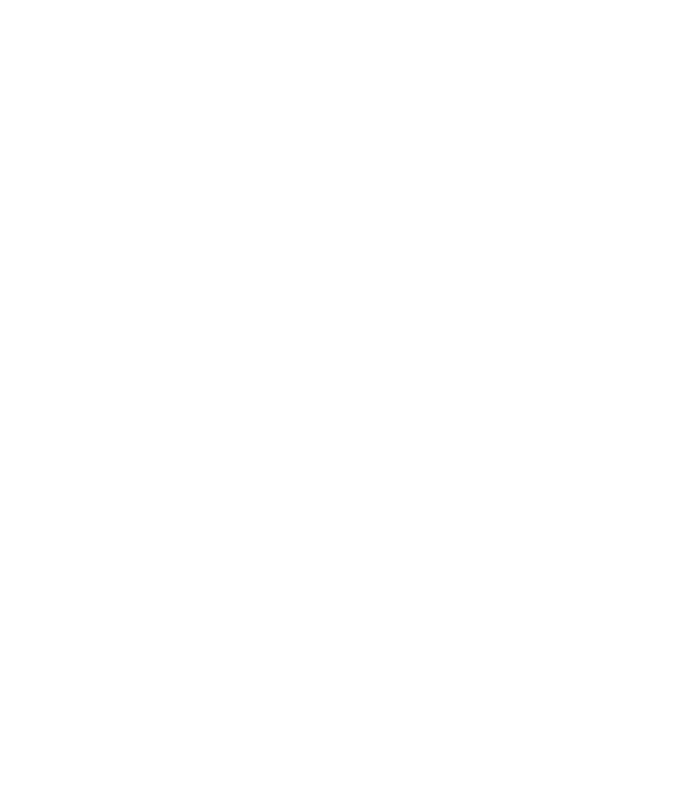
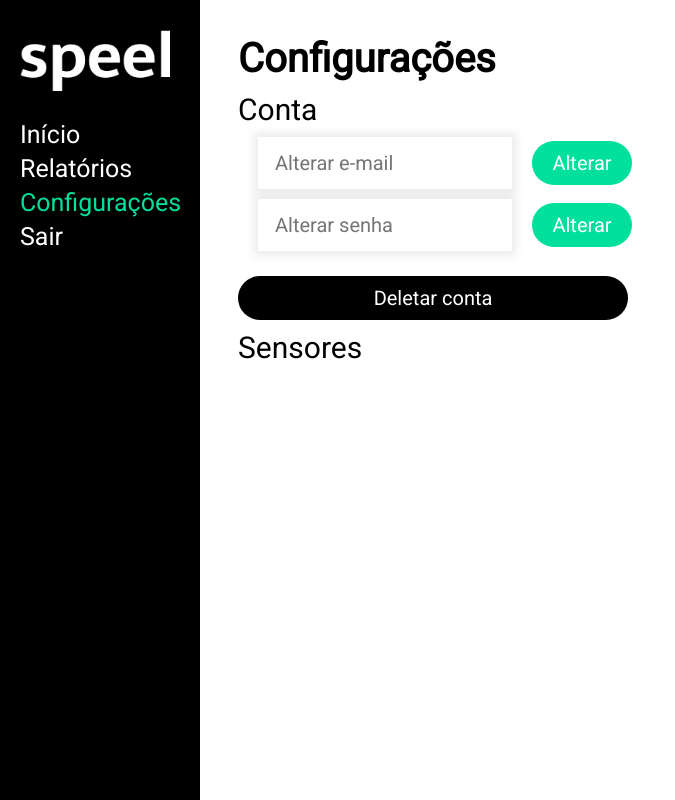
Before and after one commit to mariliabarbosa/Speel, a plain HTML site: page frontend/pages/config.html in a window 1280 px wide. Shown: the whole page, without its empty margins (0-675 px from the left). Drawn offline with nearby package versions, Linux system fonts and the light colour scheme.

Commit message:
add: Config page css finished and user data change

```diff
--- a/backend/src/controllers/UserController.js
+++ b/backend/src/controllers/UserController.js
@@ -32,7 +32,7 @@ module.exports = {
     },
     async update(req, res){
         const { id } = req.params;
-        const { email, password} = req.body;
+        const { email, password } = req.body;
 
         const user = await User.findOne({ where: { id }});
 
--- a/backend/src/routes.js
+++ b/backend/src/routes.js
@@ -18,7 +18,7 @@ routes.use((req, res, next) => {console.log(); return next()})
 routes.get('/users', UserController.index);
 routes.get('/currentuser', UserController.currentUser);
 routes.get('/users/:id', UserController.getUser);
-routes.patch('/users/:id', UserController.update);
+routes.put('/users/:id', UserController.update);
 routes.delete('/users/:id', UserController.delete);
 
 routes.get('/sensors', SensorController.index);
--- a/frontend/pages/config.html
+++ b/frontend/pages/config.html
@@ -0,0 +1,37 @@
+<!DOCTYPE html>
+<html lang="pt-br">
+<head>
+    <meta charset="UTF-8">
+    <meta http-equiv="X-UA-Compatible" content="IE=edge">
+    <meta name="viewport" content="width= device-width, initial-scale=1.0">
+    <script src="https://unpkg.com/axios/dist/axios.min.js"></script>
+    <script src="../scripts/config.js"></script>
+    <link rel="stylesheet" href="../styles/config.css">
+    <link rel="preconnect" href="https://fonts.gstatic.com">
+<link href="https://fonts.googleapis.com/css2?family=Roboto&display=swap" rel="stylesheet">
+    <title>Configurações</title>
+</head>
+<body>
+    <div class="sidebar">
+        <img class="logo" src="../assets/logo-speel.png">
+        <div class="menu">
+            <a href="main-page.html"><p>Início</p></a>
+            <a href="reports.html"><p>Relatórios</p></a>
+            <p id="current-page">Configurações</p>
+            <p onclick="logout()">Sair</p>
+        </div>
+    </div>
+    <div class="content">
+        <h1 class="title">Configurações</h1>
+        <div class="account">
+            <h3>Conta</h3>
+            <input id="email" placeholder="Alterar e-mail"><button class="change-btn" onclick="changeEmail()">Alterar</button><br>
+            <input id="password" type="password" placeholder="Alterar senha"><button class="change-btn" onclick="changePassword()">Alterar</button><br>
+            <button id="deactivate" onclick="deleteAccount()">Deletar conta</button>
+        </div>
+        <div class="sensors">
+            <h3>Sensores</h3>
+        </div>
+    </div>
+</body>
+</html>
--- /dev/null
+++ b/frontend/scripts/config.js
@@ -0,0 +1,60 @@
+function changeEmail(){
+    const email = document.querySelector("#email").value;
+
+    const id = localStorage.getItem("id");
+    const token = 'bearer '+localStorage.getItem("token");
+
+    axios({
+        method: 'put',
+        url: `http://localhost:8000/users/${id}`,
+        data: {
+            email,
+        },
+        headers:{
+            'Content-Type': 'application/json',
+            'authorization': token,
+        }
+    }).then((res) => {
+        console.log(res);
+    });
+}
+
+function changePassword(){
+    const password = document.querySelector("#password").value;
+
+    const id = localStorage.getItem("id");
+    const token = 'bearer '+localStorage.getItem("token");
+
+    axios({
+        method: 'put',
+        url: `http://localhost:8000/users/${id}`,
+        data: {
+            password,
+        },
+        headers:{
+            'Content-Type': 'application/json',
+            'authorization': token,
+        }
+    }).then((res) => {
+        console.log(res);
+    });
+}
+function deleteAccount(){
+    const id = localStorage.getItem("id");
+    const token = 'bearer '+localStorage.getItem("token");
+
+    window.location.href = "../pages/login.html";
+
+    axios({
+        method: 'delete',
+        url: `http://localhost:8000/users/${id}`,
+        headers:{
+            'Content-Type': 'application/json',
+            'authorization': token,
+        }
+    }).then((res) => {
+        localStorage.removeItem("token");
+        localStorage.removeItem("username");
+        localStorage.removeItem("id");
+    });
+}
--- a/frontend/scripts/main-page.js
+++ b/frontend/scripts/main-page.js
@@ -84,7 +84,7 @@ function printHour() {
 
 function start(){
     const verify = localStorage.getItem("token");
-    if(!verify){
+    if(verify == null){
         window.location.href = "../login.html"
     }
 
@@ -98,6 +98,8 @@ function start(){
 
 function logout(){
     localStorage.removeItem("token");
+    localStorage.removeItem("username");
+    localStorage.removeItem("id");
     window.location.href="../pages/login.html";
 }
 
--- a/frontend/scripts/reports.js
+++ b/frontend/scripts/reports.js
@@ -105,6 +105,7 @@ function analyzeInput(){
 
 function showChart(size){
     var chart;
+    document.querySelector("#chart p").setAttribute("style", "display:none");
     if(size == 4){
         chart = new ApexCharts(document.querySelector("#chart"), yearOptions);
         chart.render();
--- a/frontend/scripts/signup.js
+++ b/frontend/scripts/signup.js
@@ -20,6 +20,6 @@ function postUser(name, cnpj, email, password){
             'Content-Type': 'application/json',
         }
     }).then((res) => {
-        window.location.href = "../login.html";
+        window.location.href = "login.html";
     });
 }
--- /dev/null
+++ b/frontend/styles/config.css
@@ -0,0 +1,114 @@
+body{
+    overflow: scroll;
+}
+.sidebar{
+    position: absolute;
+    z-index: 1;
+    width: 200px;
+    height: 100%;
+    left: 0px;
+    top: 0px;
+
+    background: #000000;
+}
+.logo{
+    width: 150px;
+    margin-left: 20px;
+    margin-top: 30px;
+}
+.menu{
+    background-color: black;
+    margin-left: 20px;
+    font-size: 25px;
+    color: white;
+    font-family: 'Roboto', sans-serif;
+    font-weight: lighter;
+}
+.menu p{
+    margin-bottom: -20px;
+}
+.menu a{
+    text-decoration: none;
+    color: white;
+}
+#current-page{
+    color: #00E09D;
+}
+.content{
+    font-family: 'Roboto', sans-serif;
+    padding-left: 230px;
+    overflow: hidden;
+}
+.title{
+    font-family: 'Roboto', sans-serif;
+    font-size: 40px;
+}
+.account{
+    margin-top: -20px;
+}
+.account h3{
+    font-size: 30px;
+    font-weight: 100;
+    margin-bottom: 5px;
+}
+input{
+    width: 250px;
+    height: 50px;
+    margin-top: 5px;
+    margin-left: 20px;
+    margin-bottom: 5px;
+    background: #FFFFFF;
+    color: rgb(14, 14, 14);
+    font-family: 'Roboto', sans-serif;
+    font-size: 20px;
+    text-indent: 15px;
+    border-style: none;
+    outline: none;
+    transition: 0.3s;
+    box-shadow: 0px 0px 8px 4px rgba(190, 190, 190, 0.31);
+}
+.change-btn{
+    margin-left: 20px;
+    width: 100px;
+    font-family: 'Roboto', sans-serif;
+    font-style: normal;
+    font-weight: 300;
+    font-size: 20px;
+    line-height: 42px;
+    color: white;
+
+    background: #00E09D;
+    border-radius: 40px;
+    border-style: none;
+    transition: 0.3s;
+}
+.change-btn:hover{
+    cursor: pointer;
+}
+
+#deactivate{
+    margin-top: 20px;
+    width: 390px;
+    font-family: 'Roboto', sans-serif;
+    font-style: normal;
+    font-weight: 300;
+    font-size: 20px;
+    line-height: 42px;
+    color: white;
+
+    background: #000000;
+    border-radius: 40px;
+    border-style: none;
+    transition: 0.3s;
+}
+
+#deactivate:hover{
+    cursor: pointer;
+}
+
+.sensors h3{
+    font-size: 30px;
+    font-weight: 100;
+    margin-bottom: 5px;
+    margin-top: 10px;
+}
--- a/frontend/styles/main-page.css
+++ b/frontend/styles/main-page.css
@@ -1,3 +1,6 @@
+body{
+    overflow: hidden;
+}
 .sidebar{
     position: absolute;
     z-index: 1;
--- a/frontend/styles/reports.css
+++ b/frontend/styles/reports.css
@@ -1,3 +1,6 @@
+body{
+    overflow: hidden;
+}
 .sidebar{
     position: absolute;
     z-index: 1;
@@ -119,8 +122,18 @@ input:focus{
 }
 #chart{
     width: 1070px;
-    margin-top: 10px;
+    height: 350px;
+    margin-top: 8px;
     background-color: white;
     border-radius: 20px;
     box-shadow: 0px 0px 16px 4px rgba(190, 190, 190, 0.31);
 }
+#chart p{
+    position: relative;
+    text-align: center;
+    margin-top: 0px;
+    font-family: 'Roboto', sans-serif;
+    font-size: 30px;
+    color: rgb(139, 139, 139);
+    padding-top: 145px;
+}
```
Also changed, not shown: frontend/pages/reports.html (+2 -1 lines).
